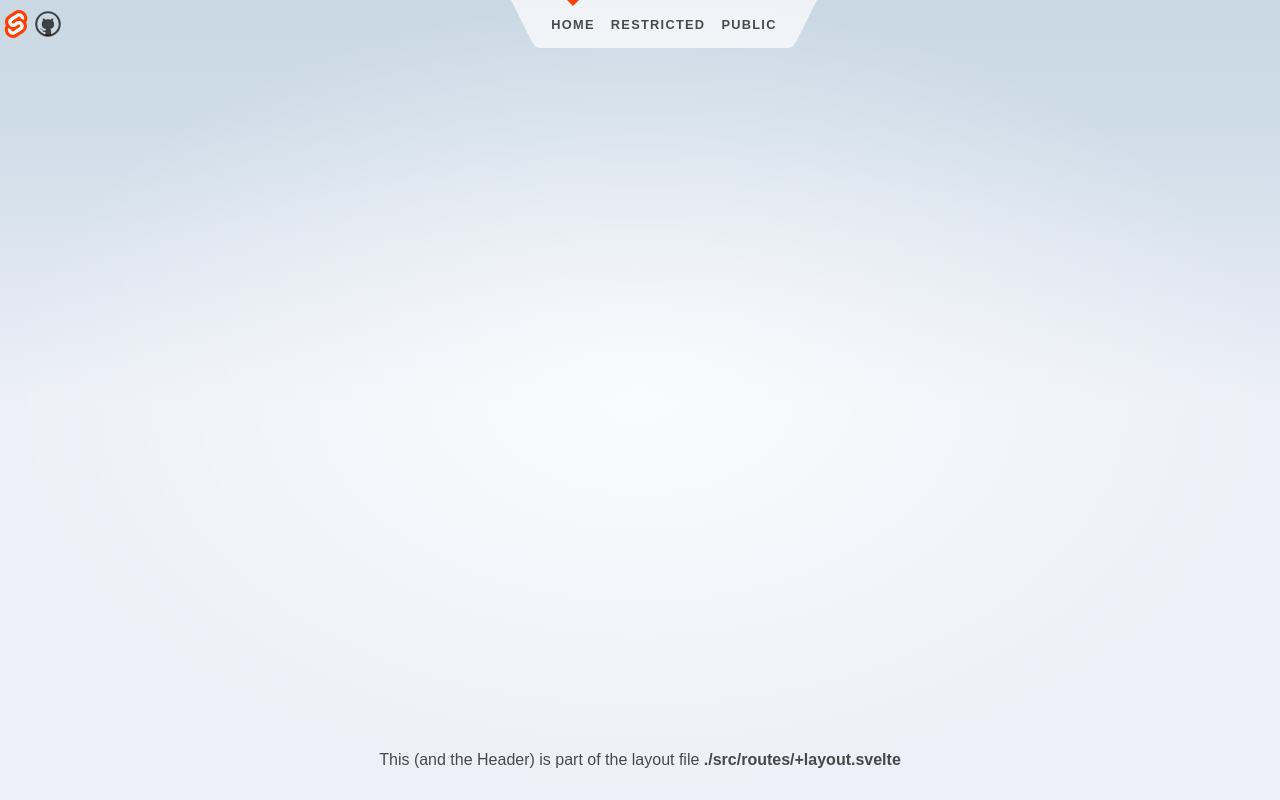
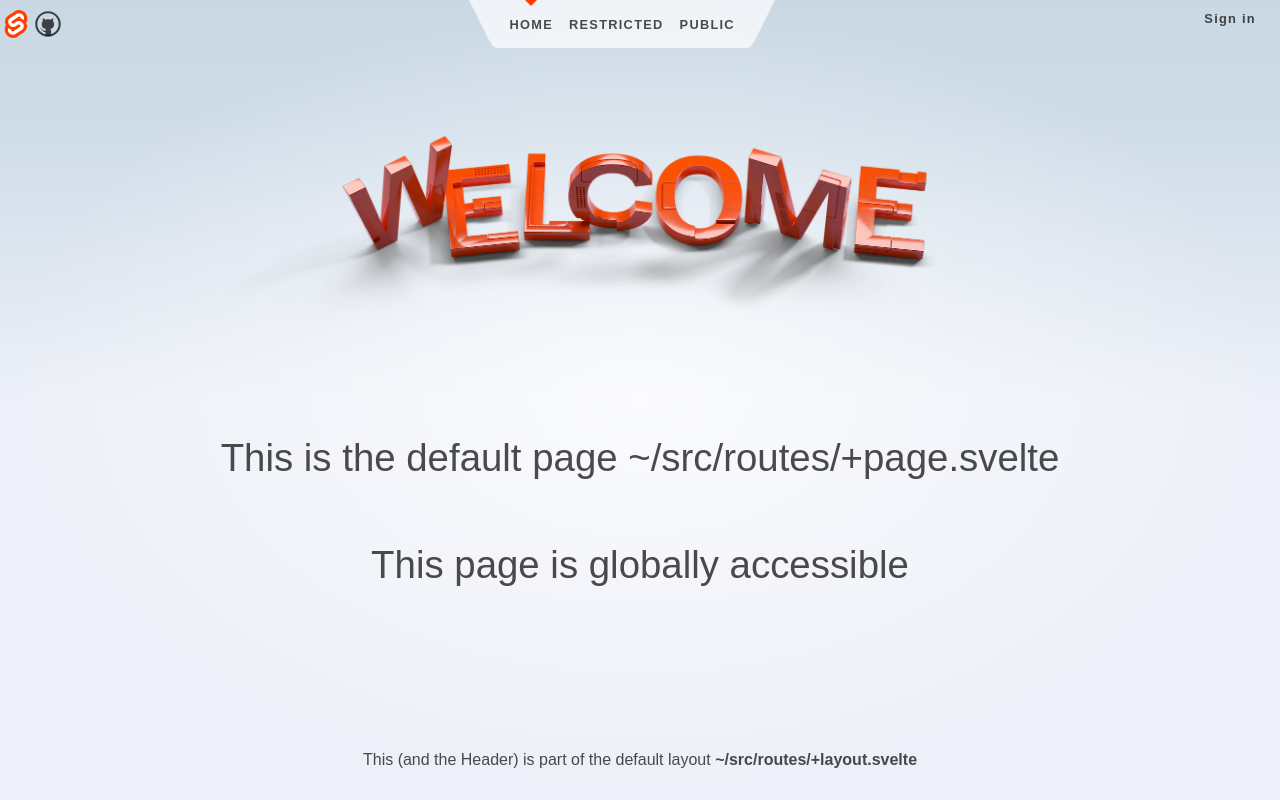
Before and after one commit to reiggrau/svelte-cognito-dynamodb, a SvelteKit app: page / in a window 1280 px wide. Built offline with nearby package versions, Linux system fonts and the light colour scheme.

Commit message:
Puh before installing sveltekit auth

```diff
--- a/src/routes/+layout.svelte
+++ b/src/routes/+layout.svelte
@@ -7,11 +7,11 @@
 	<Header />
 
 	<main>
-		<!-- <slot /> -->
+		<slot />
 	</main>
 
 	<footer>
-		<p>This (and the Header) is part of the layout file <strong>./src/routes/+layout.svelte</strong></p>
+		<p>This (and the Header) is part of the default layout <strong>~/src/routes/+layout.svelte</strong></p>
 	</footer>
 </div>
 
--- a/src/routes/+page.svelte
+++ b/src/routes/+page.svelte
@@ -16,8 +16,13 @@
 				<img src={welcome_fallback} alt="Welcome" />
 			</picture>
 		</span>
-		<span>This is the globally accessible welcome page</span>
 	</h1>
+    <h1>
+        This is the default page <bold>~/src/routes/+page.svelte</bold>
+    </h1>
+    <h1>
+        This page is globally accessible
+    </h1>
 </section>
 
 <style>
--- a/src/routes/Header.svelte
+++ b/src/routes/Header.svelte
@@ -2,7 +2,7 @@
 	import { page } from '$app/stores';
 	import logo from '$lib/images/svelte-logo.svg';
 	import github from '$lib/images/github.svg';
-	// import LoginButton from './LoginButton.svelte';
+	import LoginButton from './LoginButton.svelte';
 </script>
 
 <header>
@@ -36,7 +36,7 @@
 	</nav>
 
 	<div>
-		<!-- <LoginButton /> -->
+		<LoginButton />
 	</div>
 </header>
 
--- /dev/null
+++ b/src/routes/LoginButton.svelte
@@ -0,0 +1,40 @@
+<script>
+    // import { signIn, signOut } from "@auth/sveltekit/client"
+    import { page } from "$app/stores"
+</script>
+
+<div>
+    <!-- {#if $page.data.session}
+    <h2>{$page.data.session.user?.email}</h2>
+    <h2 on:click={() => signOut()}>Sign out</h2>
+    {:else}
+    <h2 on:click={() => signIn()}>Sign in</h2>
+    {/if} -->
+    <h2>Sign in</h2>
+</div>
+
+<style>
+    div {
+        display: flex;
+        padding-right: 1rem;
+        gap: 1rem;
+    }
+
+    h2 {
+        display: flex;
+		height: 100%;
+		align-items: center;
+		padding: 0 0.5rem;
+		color: var(--color-text);
+		font-weight: 700;
+		font-size: 0.8rem;
+		letter-spacing: 0.1em;
+		text-decoration: none;
+		transition: color 0.2s linear;
+        cursor: pointer;
+    }
+
+    h2:hover {
+        color: var(--color-theme-1);
+    }
+</style>
```
Also changed, not shown: 1 other file (tests, documents, lock files or other folders).
